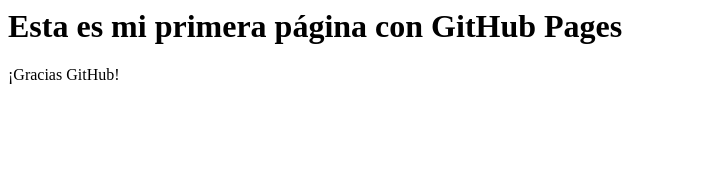
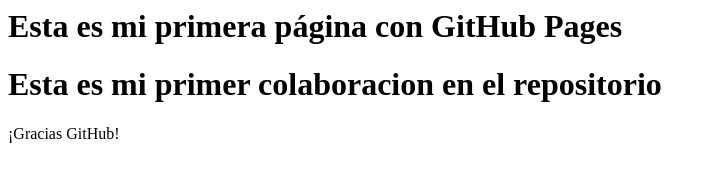
Before and after one commit to XavierCaballeros/XavierRepo, a plain HTML site: page index.html in a window 1280 px wide. Shown: the whole page, without its empty margins (0-716 px from the left). Drawn offline with Linux system fonts and the light colour scheme.

Commit message:
Update index.html

```diff
--- a/index.html
+++ b/index.html
@@ -1,3 +1,4 @@
 <html>
 <h1> Esta es mi primera página con GitHub Pages </h1>
+  <h1> Esta es mi primer colaboracion en el repositorio </h1>
 <p>¡Gracias GitHub!</p> </html>
```
